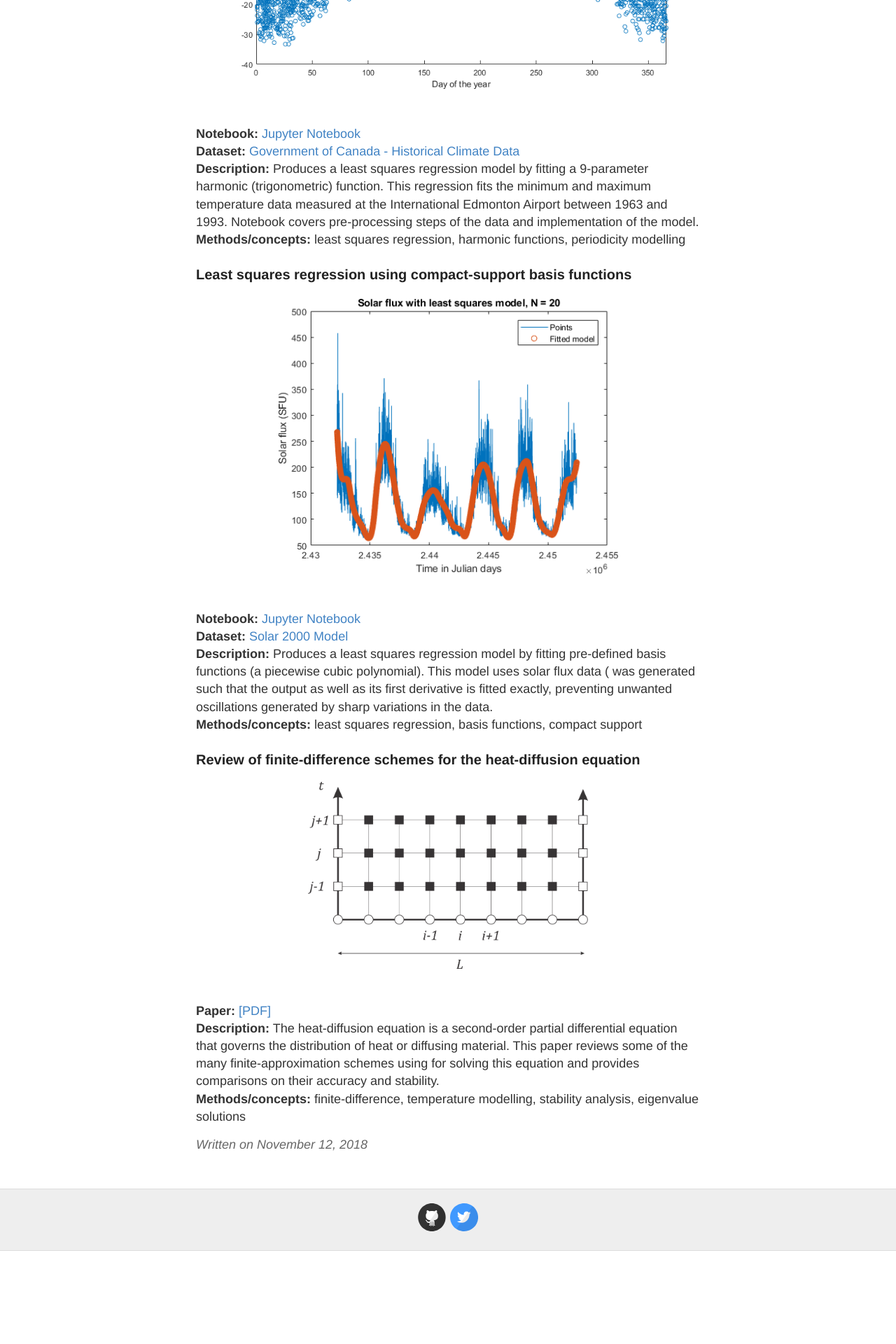
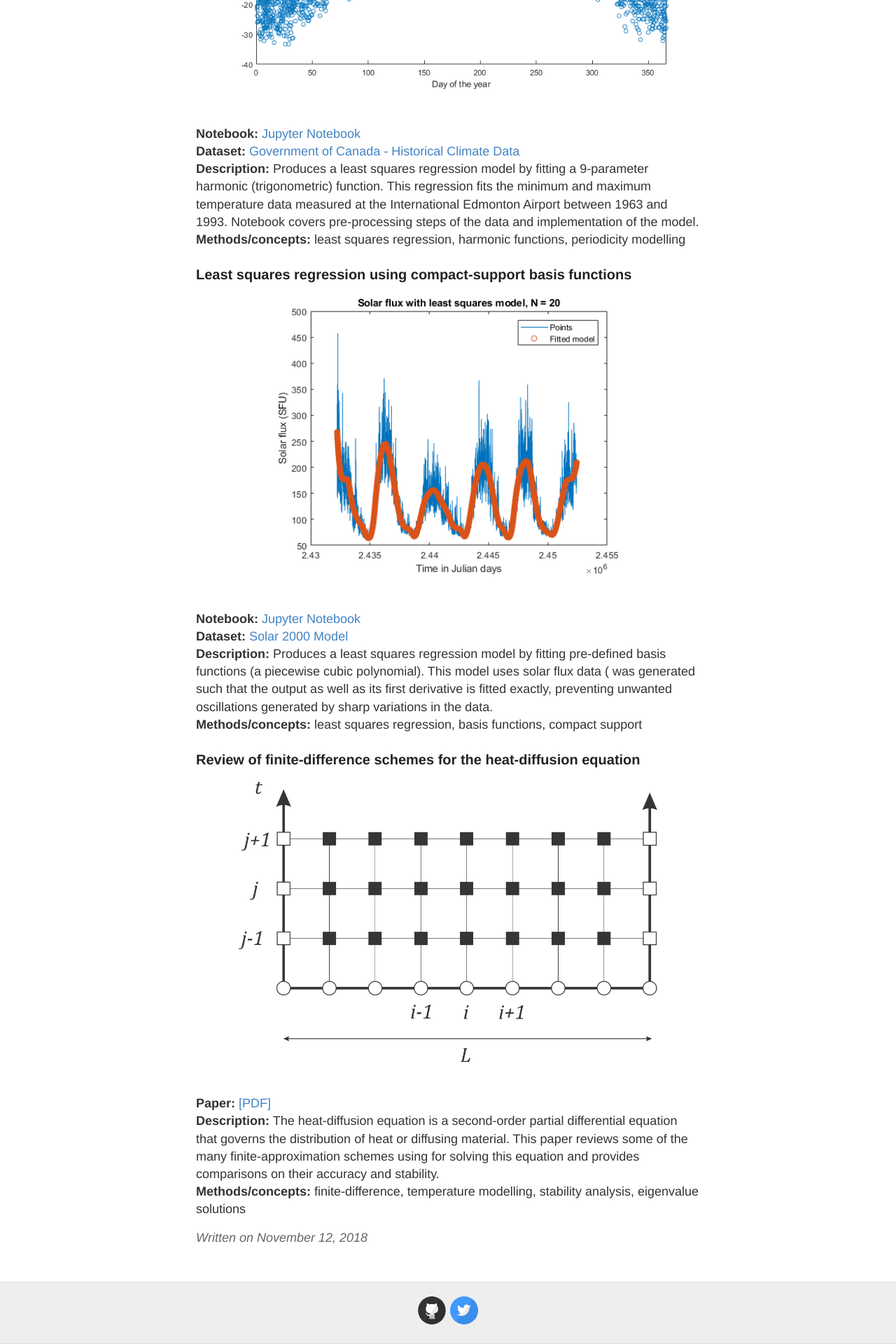
Before and after one commit to oliver-ong/oliver-ong.github.io, a Jekyll site: the page built from _posts/2018-11-12-Portfolio-Home.md, in a window 1280 px wide. Shown: the part 2726-4646 px from the top of the page at 70% size. Built offline with Jekyll 4.4.1, drawn with Linux system fonts in a browser that asks for light colours; before the commit the page ends 4513 px from its top, so only the background shows below that.

Commit message:
Update 2018-11-12-Portfolio-Home.md

```diff
--- a/_posts/2018-11-12-Portfolio-Home.md
+++ b/_posts/2018-11-12-Portfolio-Home.md
@@ -46,7 +46,7 @@ title: Portfolio Home
 **Methods/concepts:** least squares regression, basis functions, compact support
 
 ### Review of finite-difference schemes for the heat-diffusion equation
-<center><img src= "\images\mesh.png" width = "400"></center>\\
+<center><img src= "\images\mesh.png" height = "400"></center>\\
 **Paper:** [[PDF]](\Papers\Heat-diffusion - Review of finite-difference schemes.pdf)\\
 **Description:** The heat-diffusion equation is a second-order partial differential equation that governs the distribution of heat or diffusing material. This paper reviews some of the many finite-approximation schemes using for solving this equation and provides comparisons on their accuracy and stability. \\
 **Methods/concepts:** finite-difference, temperature modelling, stability analysis, eigenvalue solutions
```
